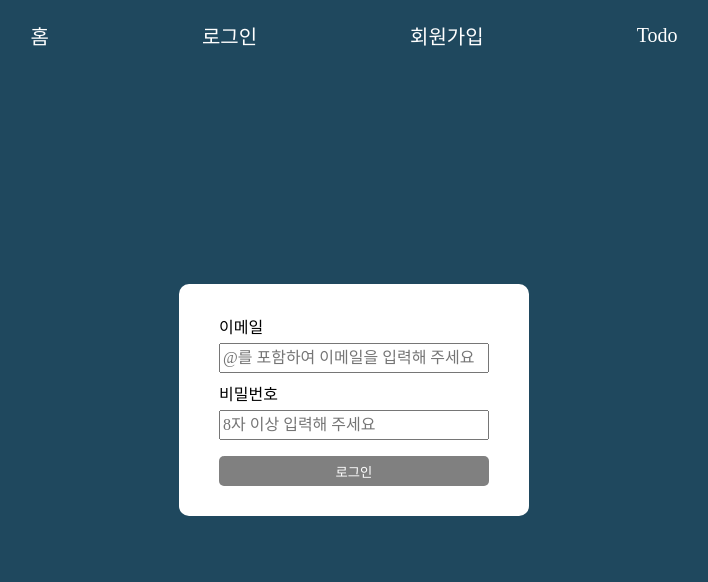
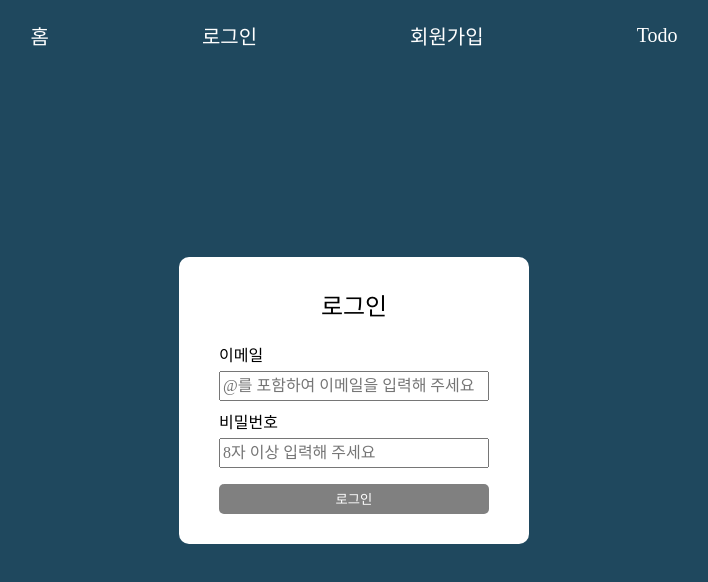
Before and after one commit to chochojj/wanted-pre-onboarding-frontend, a React (Create React App) app: page /signin in a window 1280 px wide. Shown: the top 582 px of the page, without its empty margins (286-994 px from the left). Built offline with nearby package versions, Linux system fonts and the light colour scheme; a web font is replaced by a local one.

Commit message:
feat : 폼 타이틀 추가

```diff
--- a/src/pages/SignIn.js
+++ b/src/pages/SignIn.js
@@ -1,3 +1,4 @@
+import styled from "styled-components";
 import { Container, Form } from "../style/styles";
 import { useState } from "react";
 import { useNavigate } from "react-router-dom";
@@ -28,7 +29,8 @@ const SignIn = () => {
   };
 
   return (
-    <Container>
+    <Wrap>
+      <h1>로그인</h1>
       <Form onSubmit={handleSignIn}>
         <label htmlFor="email">이메일</label>
         <input
@@ -57,8 +59,16 @@ const SignIn = () => {
           로그인
         </Button>
       </Form>
-    </Container>
+    </Wrap>
   );
 };
 
 export default SignIn;
+
+const Wrap = styled(Container)`
+  h1 {
+    margin-bottom: 20px;
+    font-size: 24px;
+    text-align: center;
+  }
+`;
--- a/src/pages/SignUp.js
+++ b/src/pages/SignUp.js
@@ -1,3 +1,4 @@
+import styled from "styled-components";
 import { Container, Form } from "../style/styles";
 import { useState } from "react";
 import { useNavigate } from "react-router-dom";
@@ -28,7 +29,8 @@ const SignUp = () => {
   };
 
   return (
-    <Container>
+    <Wrap>
+      <h1>회원가입</h1>
       <Form onSubmit={handleSignUp}>
         <label htmlFor="email">이메일</label>
         <input
@@ -57,8 +59,16 @@ const SignUp = () => {
           회원가입
         </Button>
       </Form>
-    </Container>
+    </Wrap>
   );
 };
 
 export default SignUp;
+
+const Wrap = styled(Container)`
+  h1 {
+    margin-bottom: 20px;
+    font-size: 24px;
+    text-align: center;
+  }
+`;
```
